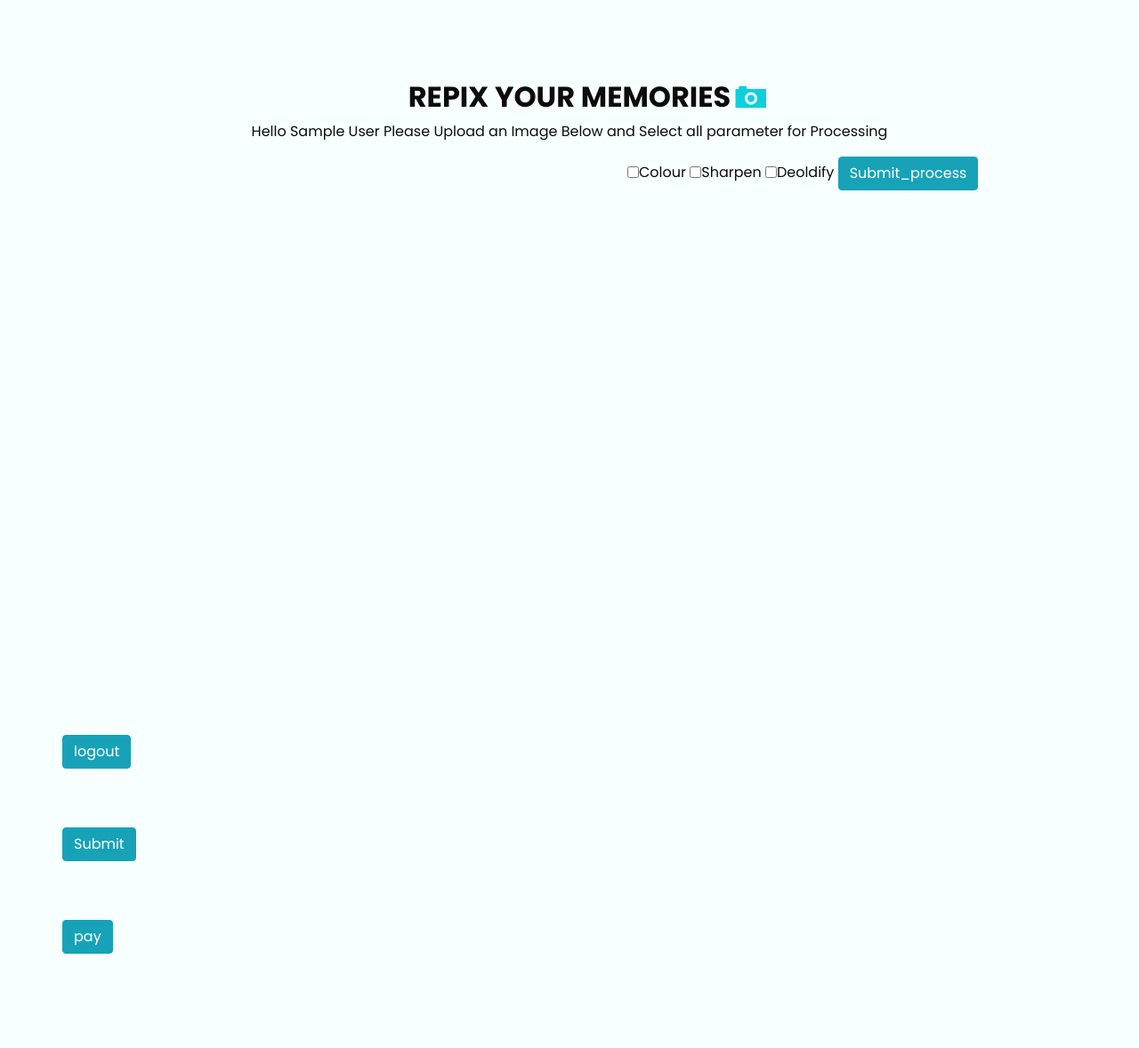
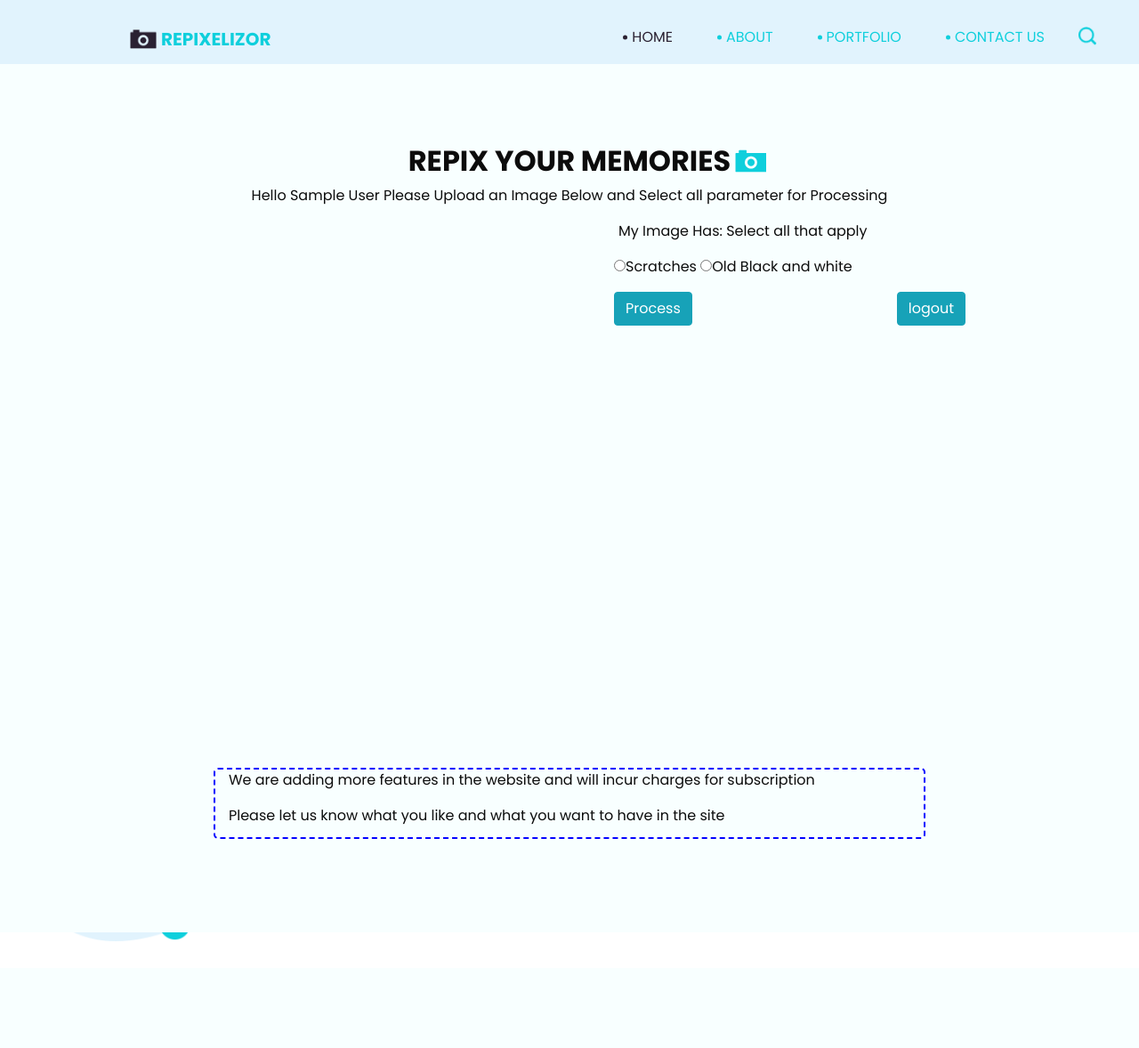
Before and after one commit to Repixelizor/Repixelizorweb, a Flask app: page /home in a window 1280 px wide. Shown: the whole page at 89% size. After the commit the page ends 1058 px from the top, so only its background shows below. Run offline with Flask 2, Linux system fonts and the light colour scheme; the visitor is signed in with stand-in values (Sample User, id 1); parts of the project's set-up code (start-up, migrations or seed data) failed here and were passed over; some libraries are stand-ins or nearby versions.

Commit message:
Add files via upload

```diff
--- a/Functions.py
+++ b/Functions.py
@@ -5,6 +5,7 @@ import numpy as np
 # import pytorch library
 import torch
 # check for GPU
+from urllib.parse import urlencode
 if not torch.cuda.is_available():
     print('GPU not available.')
 # necessary imports
@@ -111,7 +112,7 @@ def sharp_scratch(img1,bsharpurl,sharpurl):
     cv2.imwrite(sharpurl, image_sharp)
     # cv2.waitKey(0)
     # cv2.destroyAllWindows()
-
+    return "Done"
 
 
 def deoldify(sourceurl):
--- a/app.py
+++ b/app.py
@@ -14,8 +14,9 @@ from datetime import datetime as dt
 
 monthyear=str(dt.now())[:7]+"/"
 # print(monthyear)
-global Bloburl
-Bloburl=""
+global filename
+filename=""
+
 
 # REPLICATE_API_TOKEN=["37facb33e6e503bbedd695face8c2d29174f98db"]
 client=replicate.Client(api_token="37facb33e6e503bbedd695face8c2d29174f98db")
@@ -59,7 +60,7 @@ bucket=storage.bucket()
 flow = Flow.from_client_secrets_file(
     client_secrets_file=client_secrets_file,
     scopes=["https://www.googleapis.com/auth/userinfo.profile", "https://www.googleapis.com/auth/userinfo.email", "openid"],
-    redirect_uri="http://127.0.0.1:5000/callback"
+    redirect_uri="http://0.0.0.0:5000/callback"
 )
 
 def login_is_required(function):
@@ -154,36 +155,52 @@ def display_image(filename):
 @app.route('/process',methods=["GET","POST"],strict_slashes=False)
 def process():
         uid=str(dt.now())
-        print(request.form.get("colour"))
-        print("yes")
+        scratch=request.form.get("scratches")
+        deoldify1=request.form.get("deoldify")
+        # filenames=os.path.join(app.config['UPLOAD_FOLDER'], filename)
+        # blob = bucket.blob(session["google_id"] + "/upload/"+monthyear+ filename)
+        # blob.upload_from_filename(filenames)
+        # blob.make_public()
+        # Bloburl2=str(blob.public_url)
+        # Bloburl.name
+
+
+        print(filenames,Bloburl)
         bsharpurl=os.path.join(app.config['DOWNLOAD_FOLDER'], "bshrap.jpg")
         sharpurl=os.path.join(app.config['DOWNLOAD_FOLDER'], "ssharp.jpg")
-        if request.form.get("colour")=="colour":
+        if filename=="":
+             flash("No File Uploaded")
+             return redirect(url_for('upload_image'))
+        else:
+            if scratch=="scratches":
 
-             sharp_scratch(img1=filename,bsharpurl=bsharpurl,sharpurl=sharpurl)
-             blob_file1=session["google_id"] + "/download/"+uid+ "bsharp.jpg"
-             blob1 = bucket.blob(blob_file1)
-             blob1.upload_from_filename(bsharpurl)
-             blob1.make_public()
-             blob_file2=session["google_id"] + "/download/"+uid+ "ssharp.jpg"
-             blob2 = bucket.blob(blob_file2)
-             blob2.upload_from_filename(sharpurl)
-             blob2.make_public()
-             print("your file url", blob1.public_url)
-             return render_template('process.html', filename=filenames,filename2=blob1.public_url )
-        if request.form.get("deoldify")=="deoldify":
-             file=deoldify(Bloburl)
-             blob_file=session["google_id"] + "/download/"+uid+ "deoldify.jpg"
-             blob = bucket.blob(blob_file)
-             blob.upload_from_filename(file)
-             blob.make_public()
-             print("your file url", blob.public_url)
-             return render_template('process.html', filename=filenames,filename2=blob.public_url )
+                sharp_scratch(img1=filenames,bsharpurl=bsharpurl,sharpurl=sharpurl)
+                blob_file1=session["google_id"] + "/download/"+uid+ "bsharp.jpg"
+                blob1 = bucket.blob(blob_file1)
+                blob1.upload_from_filename(bsharpurl)
+                blob1.make_public()
+                Bloburl1=blob1.public_url
+                file=deoldify(Bloburl1)
+                blob_file=session["google_id"] + "/download/"+uid+ "deoldify.jpg"
+                blob = bucket.blob(blob_file)
+                blob.upload_from_filename(file)
+                blob.make_public()
+                print("your file url", blob.public_url)
 
-@app.route('/process', methods=['POST'])
-def download():
-    return send_from_directory(
-                               session["google_id"] + "/download/"+ "deoldify.jpg", as_attachment=True)
+            if deoldify1=="deoldify":
+                file=deoldify(Bloburl)
+                blob_file=session["google_id"] + "/download/"+uid+ "deoldify.jpg"
+                blob = bucket.blob(blob_file)
+                blob.upload_from_filename(file)
+                blob.make_public()
+                print("your file url", blob.public_url)
+                # return render_template('process.html', filename=filename,filename2=blob.public_url )
+            return render_template('process.html', filename=filename,filename2=blob.public_url )
+
+# @app.route('/process', methods=['POST'])
+# def download():
+#     return send_from_directory(
+#                                session["google_id"] + "/download/"+ "deoldify.jpg", as_attachment=True)
 
 
 
@@ -223,13 +240,14 @@ def upload_image():
             blob_file=session["google_id"] + "/upload/"+monthyear+ filename
 
             blob = bucket.blob(blob_file)
+
+            blob.upload_from_filename(os.path.join(app.config['UPLOAD_FOLDER'], filename))
+            blob.make_public()
             global Bloburl
             Bloburl=blob.public_url
-            blob.upload_from_filename(os.path.join(app.config['UPLOAD_FOLDER'], filename))
-            blob.make_public()
             print("your file url", blob.public_url)
             # return redirect(url_for('homeindex'))
-            return render_template('upload.html',name=session["name"])
+            return render_template('upload.html',name=session["name"],disabled="False")
         else:
             flash('Allowed image types are - png, jpg, jpeg, gif')
             return redirect(request.url)
@@ -240,4 +258,4 @@ def upload_image():
 
 
 if __name__ == "__main__":
-    app.run(debug=True)
+    app.run(host='0.0.0.0',debug=True)
--- a/static/templates/Contactus.html
+++ b/static/templates/Contactus.html
@@ -55,7 +55,7 @@
                             <a class="nav-link" href="{{url_for('about')}}"> About <span class="sr-only">(current)</span> </a>
                           </li>
                           <li class="nav-item">
-                            <a class="nav-link" href="portfolio.html"> Portfolio </a>
+                            <a class="nav-link" href="static/templates/test.html"> Portfolio </a>
                           </li>
                           <li class="nav-item">
                             <a class="nav-link" href="{{url_for('Contact')}}">Contact Us</a>
--- a/static/templates/upload.html
+++ b/static/templates/upload.html
@@ -32,8 +32,60 @@
 
 
   <div class="hero_area">
+    <header class="header_section">
+      <div class="container-fluid">
+        <div class="row">
+          <div class="col-lg-11 offset-lg-1">
+            <nav class="navbar navbar-expand-lg custom_nav-container ">
+              <a class="navbar-brand" href="index.html">
+                <img src="/static/templates/images/logo.png" alt="">
+                <span>
+                    Repixelizor
+                </span>
+              </a>
+              </a>
+              <button class="navbar-toggler" type="button" data-toggle="collapse" data-target="#navbarSupportedContent"
+                aria-controls="navbarSupportedContent" aria-expanded="false" aria-label="Toggle navigation">
+                <span class="navbar-toggler-icon"></span>
+              </button>
 
+              <div class="collapse navbar-collapse" id="navbarSupportedContent">
+                <div class="d-flex ml-auto flex-column flex-lg-row align-items-center">
+                  <ul class="navbar-nav  ">
+                    <li class="nav-item active">
+                      <a class="nav-link" href="{{url_for('index')}}">Home </a>
+                    </li>
+                    <li class="nav-item">
+                      <a class="nav-link" href="{{url_for('about')}}"> About <span class="sr-only">(current)</span> </a>
+                    </li>
+                    <li class="nav-item">
+                      <a class="nav-link" href="static/templates/test.html"> Portfolio </a>
+                    </li>
+                    <li class="nav-item">
+                      <a class="nav-link" href="{{url_for('Contact')}}">Contact Us</a>
+                    </li>
+                  </ul>
+                  <form class="form-inline">
+                    <button class="btn  my-2 my-sm-0 nav_search-btn" type="submit"></button>
+                  </form>
+                </div>
+
+              </div>
+            </nav>
+          </div>
+        </div>
+      </div>
+    </header>
 <section class="portfolio_section layout_padding">
+  {% with messages = get_flashed_messages() %}
+  {% if messages %}
+    <ul class=flashes>
+    {% for message in messages %}
+      <li>{{ message }}</li>
+    {% endfor %}
+    </ul>
+  {% endif %}
+{% endwith %}
     <div class="container">
       <div class="heading_container">
         <h2>
@@ -62,54 +114,54 @@
           <div class="column">
             <form methods="post" action="{{url_for('upload_image')}}" class="dropzone" style="height:600px;width:600px">
           </form>
-          {% for file in upfiles %}
-          <img src="{{ url_for('display_image',filename=file) }}" width="500" height="600" alt="">
-          {% endfor %}
+
 
         </div>
-        <div class="column" >
-          <form name="process" method="post" action="/process" enctype="multipart/form-data" style="padding-left:50px;padding-right:50px;">
-              <p>
-                <input type="checkbox" id="colour" name="colour" value="colour">Colour
-                <input type="checkbox" id="sharpen" name="sharpen" value="sharpen">Sharpen
-                <input type="checkbox" id="deoldify" name="deoldify" value="deoldify">Deoldify
-                  <input type="submit" name="action" value="Submit_process" class="btn btn-info" onclick="loading()">
-              </p>
-          </form>
+        <div class="column" style="padding-left:40px;padding-right:50px;">
+          <p>My Image Has: Select all that apply</p>
+
+              <div class="row">
+                <div class="column">
+          <form name="process" method="post" action="/process" enctype="multipart/form-data" style="padding-left:10px;padding-right:50px;">
+            <p>
+              <input type="radio" id="scratches" name="scratches" value="scratches">Scratches
+              <input type="radio" id="deoldify" name="deoldify" value="deoldify">Old Black and white
+            </p>
+            <input type="submit" name="action" value="Process" class="btn btn-info" >
+
+            </form>
+            </div>
+
+              <div class="column">
+                <form name="logout"  action="{{url_for('logout')}}"  enctype="multipart/form-data" style="padding-top:40px;padding-right:50px;">
+
+                        <input type="submit" name="logout" value="logout" class="btn btn-info" >
+
+                </form>
+              </div>
+            </div>
+
         </div>
+        </div>
+        <div class="row">
+          <div class="container" style="border: 2px dashed blue;
+    border-radius: 5px;
+    margin-top: 15px;
+    margin-bottom: 15px;height: 80px;width: 800px;">
+    <p >
+        We are adding more features in the website and will incur charges for subscription
+      </p>
+      <p >
+        Please let us know what you like and what you want to have in the site
+      </p>
+      </div>
         </div>
         <!-- <div class="row" > -->
 
-        <div class="column">
-          <form name="logout"  action="/logout" enctype="multipart/form-data" style="padding-top:50px;padding-right:50px;">
-              <p>
-                  <input type="submit" name="logout" value="logout" class="btn btn-info" >
-              </p>
-          </form>
-        </div>
-        <div class="column">
-          <form name="photos"  action="{{url_for('photos')}}" style="padding-top:50px;padding-right:50px;">
-              <p>
-                  <input type="submit" class="btn btn-info" >
-              </p>
-          </form>
-        </div>
-        <div class="column">
-          <form name="home"  action="/pay"  style="padding-top:50px;padding-right:50px;">
-              <p>
-                  <input type="submit" name="pay" value="pay" class="btn btn-info" >
-              </p>
-          </form>
-        </div>
+
           </div>
         </div>
 
-      </div>
 
-    </div>
-
-  </section>
-
-  </div>
   <script src="https://cdnjs.cloudflare.com/ajax/libs/dropzone/5.9.3/dropzone.min.js" integrity="sha512-U2WE1ktpMTuRBPoCFDzomoIorbOyUv0sP8B+INA3EzNAhehbzED1rOJg6bCqPf/Tuposxb5ja/MAUnC8THSbLQ==" crossorigin="anonymous" referrerpolicy="no-referrer"></script>
   </body>
```
Also changed, not shown: static/templates/process.html (+77 -67 lines), static/templates/process2.html (added, +108 -0 lines).
